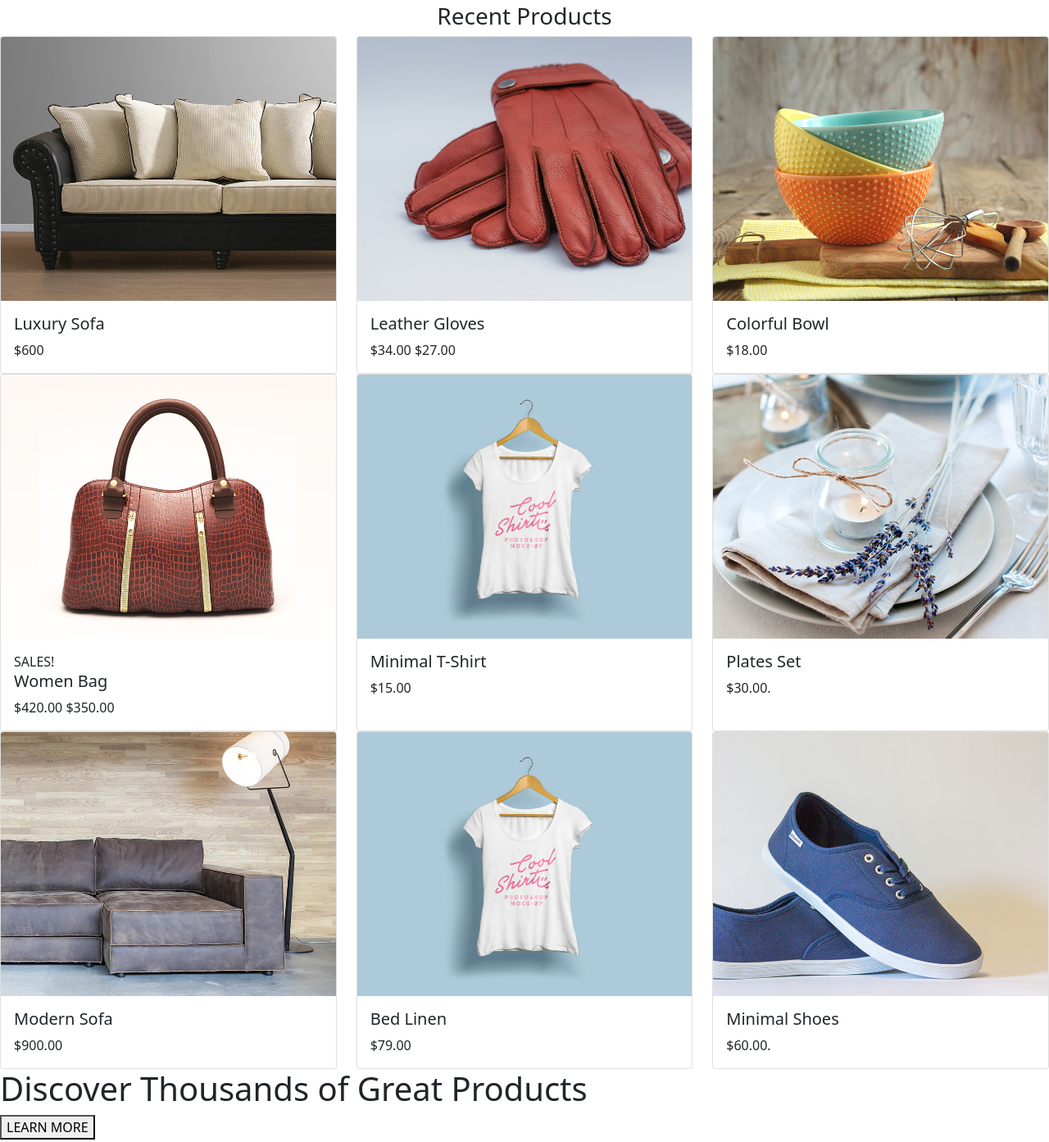
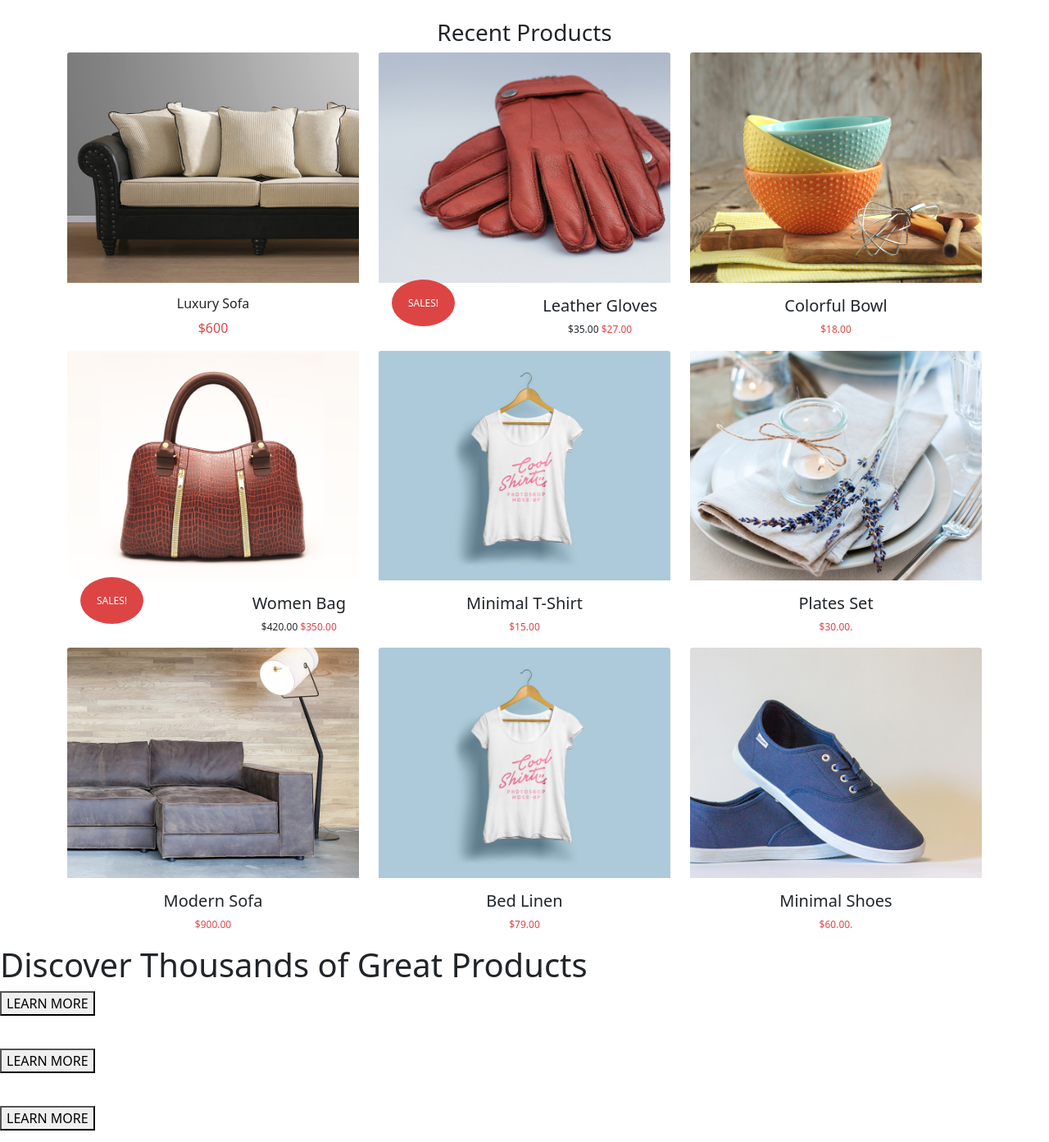
Before and after one commit to camille-mcq/cs17_emporium_js_camille, a website: page index.html in a window 1280 px wide. Shown: the part 570-1963 px from the top of the page at 82% size. Drawn offline with nearby package versions, Linux system fonts and the light colour scheme.

Commit message:
section_trois

```diff
--- a/index.html
+++ b/index.html
@@ -53,73 +53,78 @@
     <!--RECENT PRODUCT-->
     <section id="trois_section">
         <h3>Recent Products</h3>
-
+        <div class="container">
             <!--Mettre image et texte + site-->
             <div class="row row-cols-1 row-cols-md-3 g-4">
                 <div class="col">
-              <div class="card h-100">
+                <div class="h-100">
                     <!--Sofa-->
                     <img src="./public/img/products_mini/product-luxry-sofa.jpg" class="card-img-top" alt="...">
                     <div class="card-body">
-                  <h5 class="card-title">Luxury Sofa</h5>
-                  <p class="card-text">$600</p>
+                    <h5 class="card-title fs-6">Luxury Sofa</h5>
+                    <p class="card-text fs-6" style="color: #dd4545 ;">$600</p>
                     </div>
                 </div>
                 </div>
                 <div class="col">
-              <div class="card h-100">
+                <div class="h-100">
                     <!--GLOVES-->
                     <img src="./public/img/products_mini/product-gloves.jpg" class="card-img-top" alt="...">
-                <div class="card-body">
-                  <h5 class="card-title">Leather Gloves</h5>
-                  <p class="card-text">$34.00 <span>$27.00</span></p>
-                </div>
-              </div>
-            </div>
-            <div class="col">
-              <div class="card h-100">
-                  <!--BOWL-->
-                <img src="./public/img/products_mini/product-cups.jpg" class="card-img-top" alt="...">
-                <div class="card-body">
-                  <h5 class="card-title">Colorful Bowl</h5>
-                  <p class="card-text">$18.00</p>
-                </div>
-              </div>
-            </div>
-          </div>
-
-          <div class="row row-cols-1 row-cols-md-3 g-4">
-            <div class="col">
-              <div class="card h-100">
-                  <!--BAG-->
-                <img src="./public/img/products_mini/product-bag.jpg" class="card-img-top" alt="...">
-                <div class="card-body">
+                    <div class="card-body justify-content-between d-flex">
                         <div>
-                        <span>SALES!</span>
+                            <span style="background-color: #dd4545; padding:20px; color: white; border-radius:50%;" >SALES!</span>
                         </div>
                         <div>
-                        <h5 class="card-title">Women Bag</h5>
-                        <p class="card-text">$420.00 <span> $350.00</span></p>
+                            <h5 class="card-title">Leather Gloves</h5>
+                            <p class="card-text">$35.00 <span style="color: #dd4545;"> $27.00</span></p>
                         </div>
                     </div>
                 </div>
                 </div>
                 <div class="col">
-              <div class="card h-100">
+                <div class="h-100">
+                    <!--BOWL-->
+                    <img src="./public/img/products_mini/product-cups.jpg" class="card-img-top" alt="...">
+                    <div class="card-body">
+                    <h5 class="card-title">Colorful Bowl</h5>
+                    <p class="card-text" style="color: #dd4545;">$18.00</p>
+                    </div>
+                </div>
+                </div>
+            </div>
+            <!--Deuxième ligne-->
+            <div class="row row-cols-1 row-cols-md-3 g-4">
+                <div class="col">
+                <div class="h-100">
+                    <!--WOMEN BAG-->
+                    <img src="./public/img/products_mini/product-bag.jpg" class="card-img-top" alt="...">
+                    <div class="card-body justify-content-between d-flex">
+                        <div>
+                            <span style="background-color: #dd4545; padding:20px; color: white; border-radius:50%;">SALES!</span>
+                        </div>
+                        <div>
+                            <h5 class="card-title">Women Bag</h5>
+                            <p class="card-text">$420.00 <span style="color: #dd4545;"> $350.00</span></p>
+                        </div>
+                    </div>
+                </div>
+                </div>
+                <div class="col">
+                <div class="h-100">
                     <!--Minimal tShirt -->
                     <img src="./public/img/products_mini/product-tshitr.jpg" class="card-img-top" alt="...">
                     <div class="card-body">
                     <h5 class="card-title">Minimal T-Shirt</h5>
-                  <p class="card-text">$15.00</p>
+                    <p class="card-text" style="color: #dd4545;">$15.00</p>
                     </div>
                 </div>
                 </div>
                 <div class="col">
-              <div class="card h-100">
+                <div class="h-100">
                     <img src="./public/img/products_mini/product-plates.jpg" class="card-img-top" alt="...">
                     <div class="card-body">
                     <h5 class="card-title">Plates Set</h5>
-                  <p class="card-text">$30.00.</p>
+                    <p class="card-text" style="color: #dd4545;">$30.00.</p>
                     </div>
                 </div>
                 </div>
@@ -127,32 +132,33 @@
             <!--Troisième ligne-->
             <div class="row row-cols-1 row-cols-md-3 g-4">
                 <div class="col">
-              <div class="card h-100">
+                <div class="h-100">
                     <!--Sofa-->
                     <img src="./public/img/products_mini/product-modern-sofa.jpg" class="card-img-top" alt="...">
                     <div class="card-body">
                         <h5 class="card-title">Modern Sofa</h5>
-                    <p class="card-text">$900.00</p>
+                        <p class="card-text" style="color: #dd4545;">$900.00</p>
                     </div>
                 </div>
                 </div>
                 <div class="col">
-              <div class="card h-100">
+                <div class="h-100">
                     <!--Bed Linen -->
                     <img src="./public/img/products_mini/product-tshitr.jpg" class="card-img-top" alt="...">
                     <div class="card-body">
                     <h5 class="card-title">Bed Linen</h5>
-                  <p class="card-text">$79.00</p>
+                    <p class="card-text" style="color: #dd4545;">$79.00</p>
                     </div>
                 </div>
                 </div>
                 <div class="col">
-              <div class="card h-100">
+                <div class="h-100">
                     <!--Shoes-->
                     <img src="./public/img/products_mini/product-shoes.jpg" class="card-img-top" alt="...">
                     <div class="card-body">
                     <h5 class="card-title">Minimal Shoes</h5>
-                  <p class="card-text">$60.00.</p>
+                    <p class="card-text" style="color: #dd4545;">$60.00.</p>
+                    </div>
                 </div>
                 </div>
             </div>
--- a/src/sass/_trois.sass
+++ b/src/sass/_trois.sass
@@ -3,9 +3,9 @@
     h3
         width: 100%
         text-align: center
-    .col-md-3
-        align-items: center
-        .imgs
-            width: 150px
-            height: 150px
-            overflow: hidden
+        margin-top: 30px
+
+    .h-100
+
+        text-align: center
+        font-size: 12px
--- a/src/sass/style.sass
+++ b/src/sass/style.sass
@@ -6,4 +6,4 @@
 @import "./_navbar.sass"
 @import "./_premiere.sass"
 @import "./_deuxieme.sass"
-@import "./trois.sass"
+@import "./_trois.sass"
```
Also changed, not shown: public/css/_trois.css, public/css/style.css, 2 other files. Lines whose indentation alone changed are shown as unchanged.
